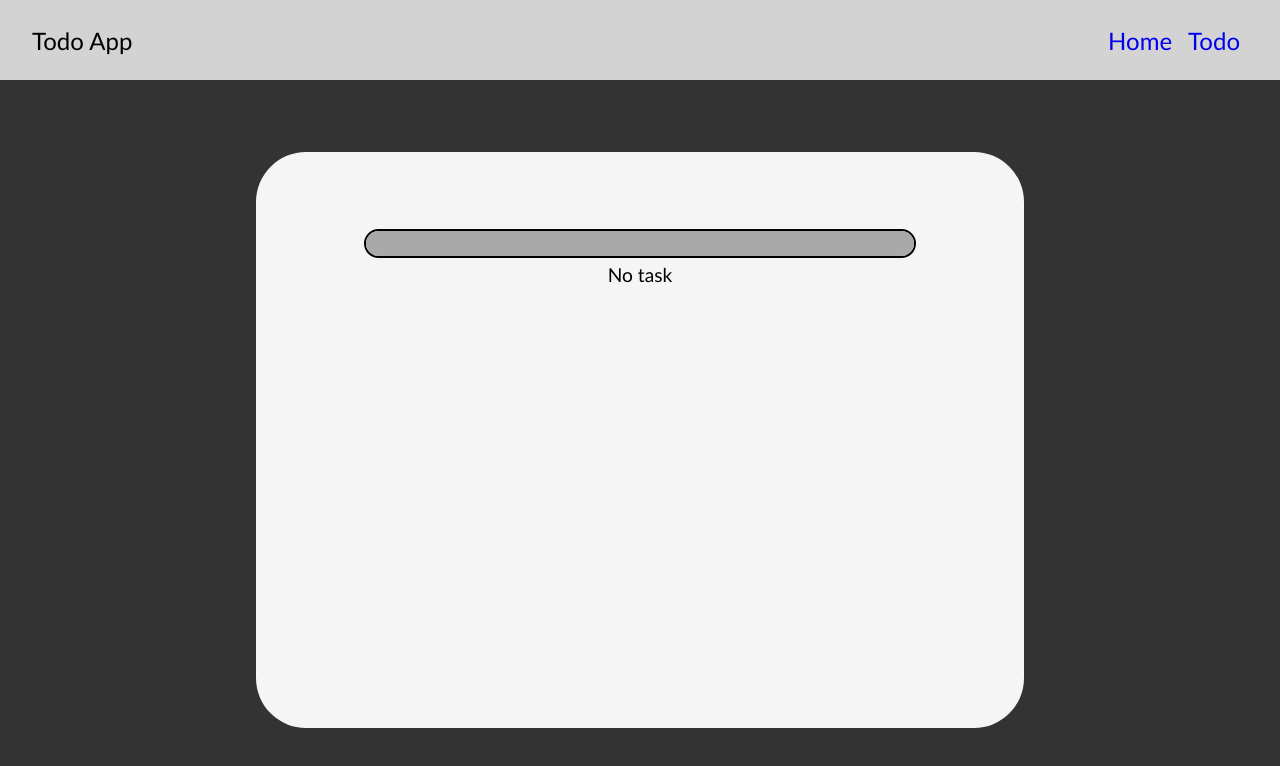
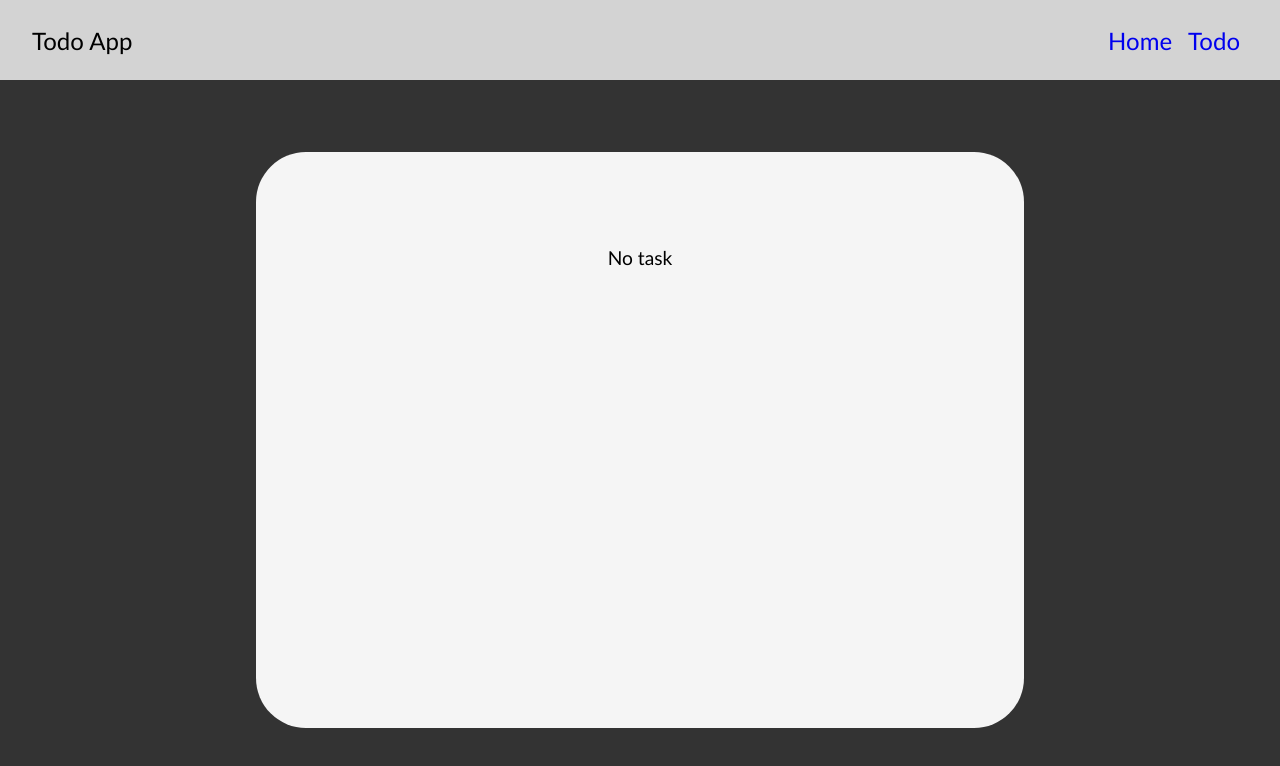
Before and after one commit to hyunhoh/Todo-App, a React (Create React App) app: page / in a window 1280 px wide. Shown: the top 766 px of the page. Built offline with nearby package versions, Linux system fonts and the light colour scheme.

Commit message:
fix no task

```diff
--- a/src/components/TodoReport.js
+++ b/src/components/TodoReport.js
@@ -35,16 +35,20 @@ const ProgressBar = styled.div`
 
 const TodoReport = ({ checkedRate, checkedList, todoList }) => {
   return (
-    <ReportContainer>
-      <ProgressContainer>
-        <ProgressBar checkedRate={checkedRate}></ProgressBar>
-      </ProgressContainer>
-      <span>
-        {Number.isNaN(checkedRate)
-          ? `No task`
-          : `< ${checkedRate}% ${checkedList.length} / ${todoList.length} >`}
-      </span>
-    </ReportContainer>
+    <>
+      <ReportContainer>
+        {Number.isNaN(checkedRate) ? (
+          'No task'
+        ) : (
+          <>
+            <ProgressContainer>
+              <ProgressBar checkedRate={checkedRate}></ProgressBar>
+            </ProgressContainer>
+            <span>{`${checkedRate}% ${checkedList.length} / ${todoList.length}`}</span>
+          </>
+        )}
+      </ReportContainer>
+    </>
   );
 };
 
```
